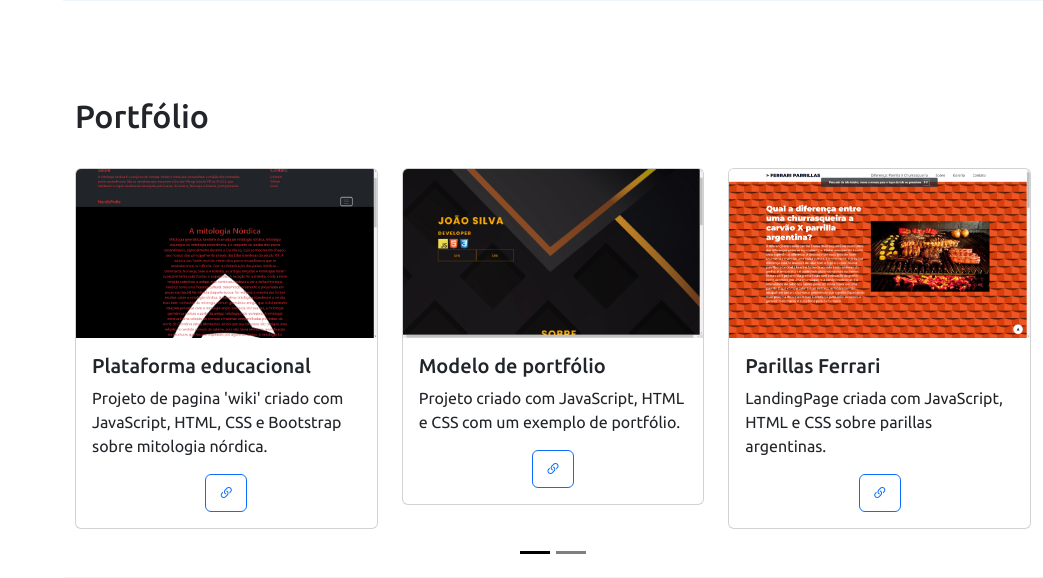
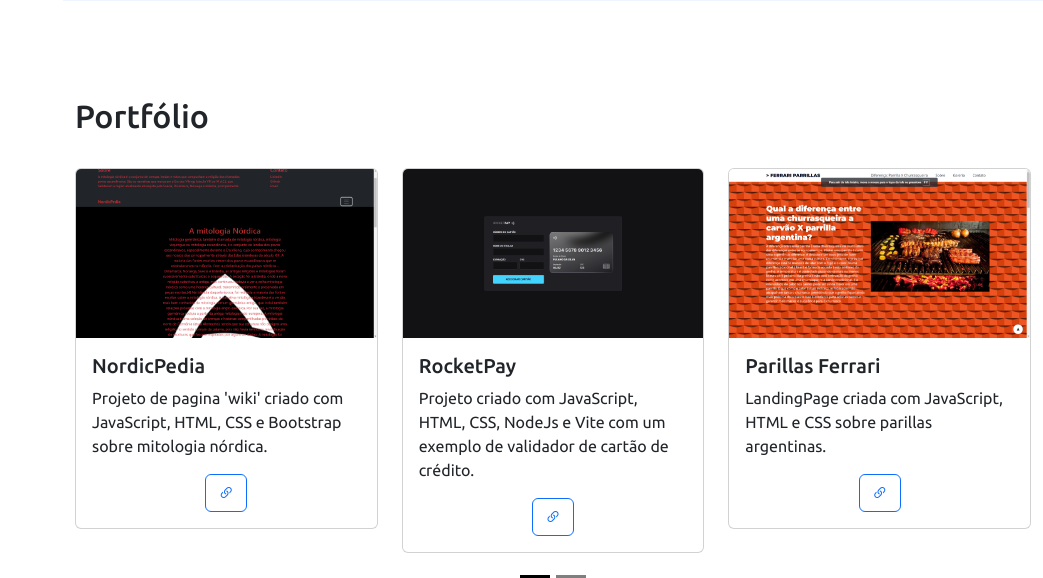
Before and after one commit to KrhystFerrari/Portfolio-KrhystFerrari2, a Flask app: page / in a window 1280 px wide. Shown: the part 2511-3089 px from the top of the page, without its empty margins (237-1280 px from the left). Run offline with Flask 2, Linux system fonts and the light colour scheme; some libraries are stand-ins or nearby versions.

Commit message:
Update index.html

```diff
--- a/templates/index.html
+++ b/templates/index.html
@@ -286,7 +286,7 @@
                                         <img src="../static/img/nordicpedia.png" class="card-img-top img-fluid w-100"
                                             alt="NordicPedia">
                                         <div class="card-body">
-                                            <h5 class="card-title">Plataforma educacional</h5>
+                                            <h5 class="card-title">NordicPedia</h5>
                                             <p class="card-text">Projeto de pagina 'wiki' criado com JavaScript, HTML, CSS e Bootstrap sobre mitologia nórdica.</p>
                                             <div class="d-flex justify-content-center">
                                                 <a href="#" target='_blank'
@@ -297,13 +297,13 @@
                                 </div>
                                 <div class="col">
                                     <div class="card">
-                                        <img src="../static/img/portfolio-ex.png" class="card-img-top img-fluid w-100"
-                                            alt="portfolio-ex">
+                                        <img src="../static/img/rocketpay.png" class="card-img-top img-fluid w-100"
+                                            alt="rocketpay">
                                         <div class="card-body">
-                                            <h5 class="card-title">Modelo de portfólio</h5>
-                                            <p class="card-text">Projeto criado com JavaScript, HTML e CSS com um exemplo de portfólio.</p>
+                                            <h5 class="card-title">RocketPay</h5>
+                                            <p class="card-text">Projeto criado com JavaScript, HTML, CSS, NodeJs e Vite com um exemplo de validador de cartão de crédito.</p>
                                             <div class="d-flex justify-content-center">
-                                                <a href="#" target='_blank'
+                                                <a href="https://rocketpay-explorer-lab-01.vercel.app/" target='_blank'
                                                     class="btn btn-outline-primary"><i class="bi bi-link-45deg"></i></a>
                                             </div>
                                         </div>
```
